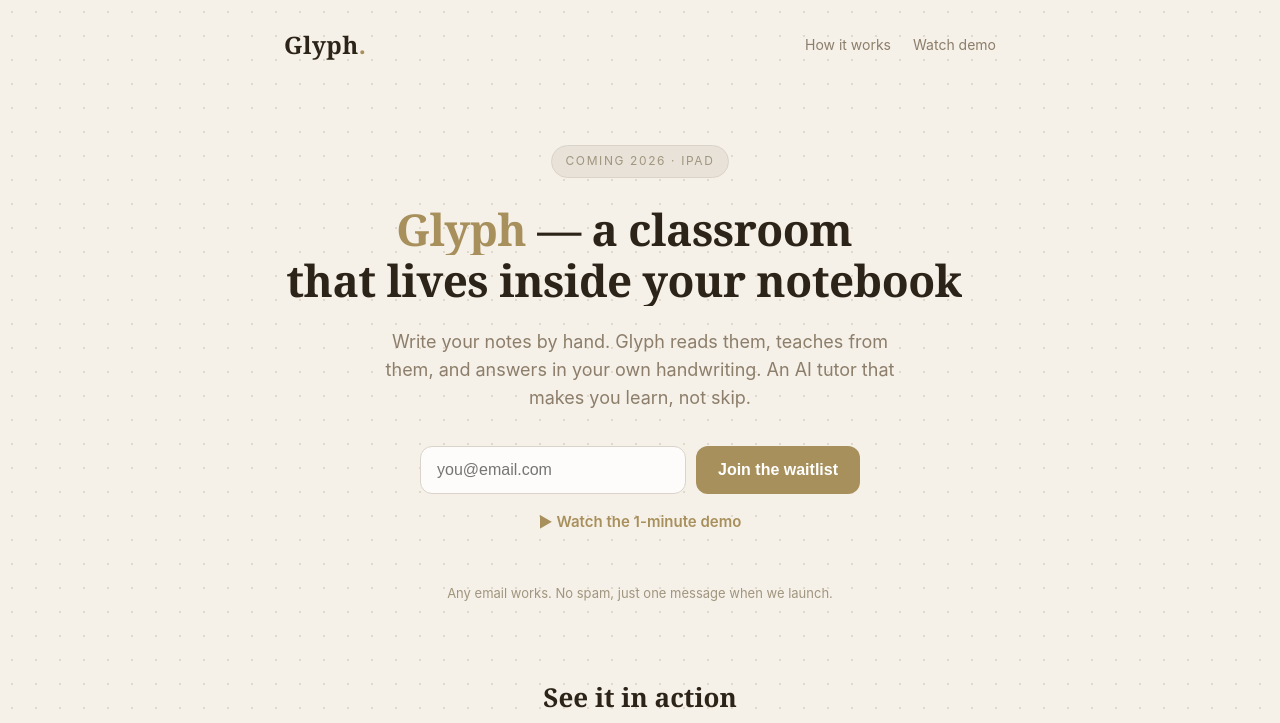
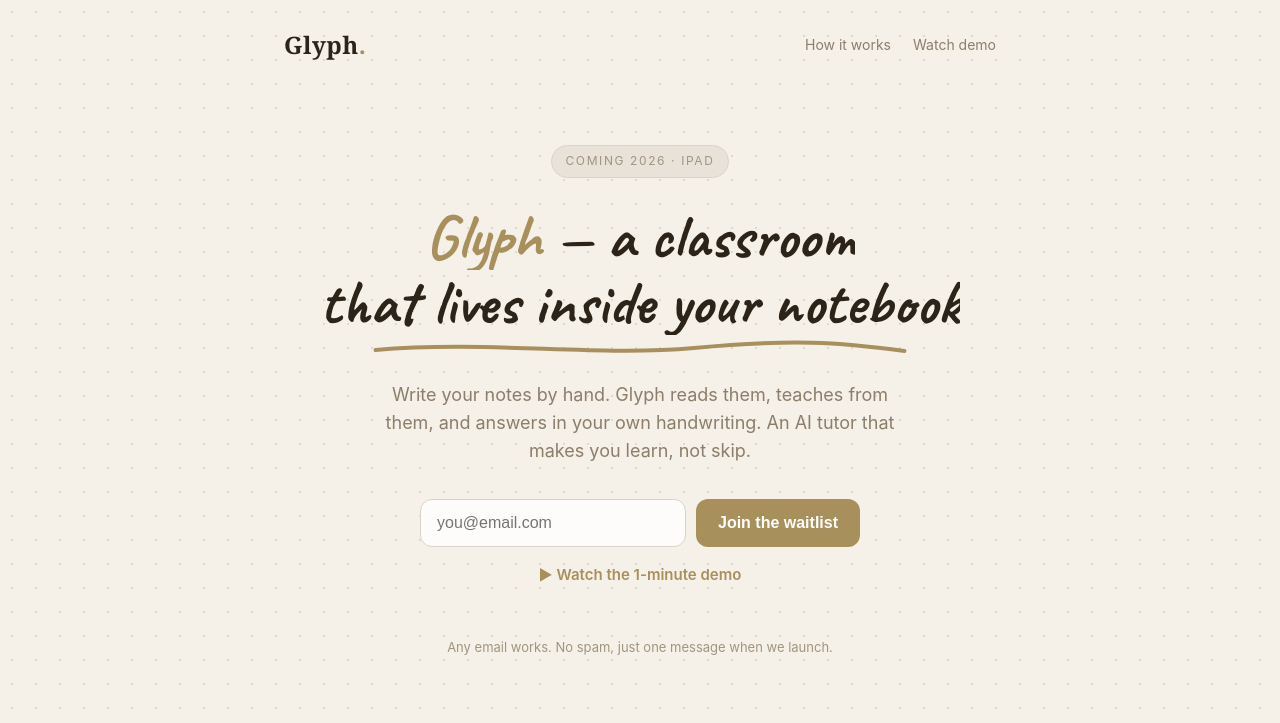
Before and after one commit to Vaibhav100968/Glyph_waitlist, a plain HTML site: page index.html in a window 1280 px wide. Shown: the top 723 px of the page. Drawn offline with Linux system fonts and the light colour scheme.

Commit message:
Cursive handwriting headline: remove pencils, add self-drawing underline
- Swap headline to Caveat cursive font (Google Fonts)
- Remove the pencil emojis and their animation
- Keep the left-to-right write-on reveal
- Add a hand-drawn underline that draws itself via SVG stroke-dashoffset
  (native equivalent of framer-motion pathLength)

Co-Authored-By: Claude Opus 4.8 <noreply@anthropic.com>

```diff
--- a/index.html
+++ b/index.html
@@ -5,6 +5,9 @@
 <meta name="viewport" content="width=device-width, initial-scale=1.0" />
 <title>Glyph — The classroom that lives inside your notebook</title>
 <meta name="description" content="Glyph turns your handwritten notes into an AI tutor. Join the waitlist." />
+<link rel="preconnect" href="https://fonts.googleapis.com">
+<link rel="preconnect" href="https://fonts.gstatic.com" crossorigin>
+<link href="https://fonts.googleapis.com/css2?family=Caveat:wght@600;700&display=swap" rel="stylesheet">
 <style>
   :root{
     --bg:#F5F0E8; --dots:#E0D8CC; --card:#FDFCFA; --ink:#2C2418;
@@ -39,11 +42,17 @@
     padding:6px 14px;border-radius:999px;margin-bottom:26px;
   }
 
-  h1{font-family:Georgia,serif;font-weight:700;font-size:44px;line-height:1.16;letter-spacing:-.5px}
+  h1{font-family:'Caveat','Bradley Hand','Segoe Script',cursive;font-weight:700;font-size:62px;line-height:1.06;letter-spacing:0}
   h1 .hl{color:var(--accent)}
   .wline{display:block;white-space:nowrap}
   .wtext{display:inline-block;white-space:nowrap;overflow:hidden;vertical-align:bottom;max-width:100%}
-  .wpen{display:inline-block;margin-left:2px;font-size:.55em;transform:rotate(-32deg);transform-origin:bottom left}
+  /* hand-drawn underline that draws itself (native equivalent of framer-motion pathLength) */
+  .headline-underline{display:block;width:min(540px,92%);height:22px;margin:2px auto 0}
+  .headline-underline path{fill:none;stroke:var(--accent);stroke-width:4;stroke-linecap:round}
+  @media (prefers-reduced-motion: no-preference){
+    .headline-underline path{stroke-dasharray:1;stroke-dashoffset:1;animation:drawline 1.1s ease forwards 2.15s}
+    @keyframes drawline{to{stroke-dashoffset:0}}
+  }
 
   .sub{font-size:18px;color:var(--muted);max-width:520px;margin:22px auto 0}
 
@@ -109,7 +118,7 @@
     @keyframes fadeUp{from{opacity:0;transform:translateY(8px)}to{opacity:1;transform:none}}
   }
   @media(max-width:640px){
-    h1{font-size:30px}
+    h1{font-size:42px}
     .features{grid-template-columns:1fr}
     form{flex-direction:column}
     button{width:100%}
@@ -129,10 +138,13 @@
 
     <header>
       <span class="eyebrow">Coming 2026 · iPad</span>
-      <h1 class="serif" id="heroWrite">
-        <span class="wline"><span class="wtext"><span class="hl">Glyph</span> — a classroom</span><span class="wpen">✏️</span></span>
-        <span class="wline"><span class="wtext">that lives inside your notebook</span><span class="wpen">✏️</span></span>
+      <h1 id="heroWrite">
+        <span class="wline"><span class="wtext"><span class="hl">Glyph</span> — a classroom</span></span>
+        <span class="wline"><span class="wtext">that lives inside your notebook</span></span>
       </h1>
+      <svg class="headline-underline" viewBox="0 0 600 22" preserveAspectRatio="none" aria-hidden="true">
+        <path pathLength="1" d="M6 13 C 130 3, 250 20, 360 11 S 520 5, 594 14" />
+      </svg>
       <p class="sub fade d1">Write your notes by hand. Glyph reads them, teaches from them, and answers in your own handwriting. An AI tutor that makes you learn, not skip.</p>
       <form id="waitform" class="fade d2">
         <input type="email" id="email" placeholder="you@email.com" required autocomplete="email" />
@@ -197,10 +209,9 @@
     function write(){
       let delay = 0;
       lines.forEach(line => {
-        const text = line.querySelector('.wtext'), pen = line.querySelector('.wpen');
-        text.style.width = '0px'; const full = text.scrollWidth; pen.style.opacity = '0';
+        const text = line.querySelector('.wtext');
+        text.style.width = '0px'; const full = text.scrollWidth;
         text.animate([{width:'0px'},{width:full+'px'}],{duration:DUR,delay:delay,easing:'cubic-bezier(.6,.02,.2,1)',fill:'forwards'});
-        pen.animate([{opacity:1,transform:'rotate(-32deg) translateY(0)'},{opacity:1,transform:'rotate(-32deg) translateY(-2px)',offset:.5},{opacity:1,offset:.9},{opacity:0}],{duration:DUR,delay:delay,fill:'forwards'});
         delay += DUR;
       });
     }
```
